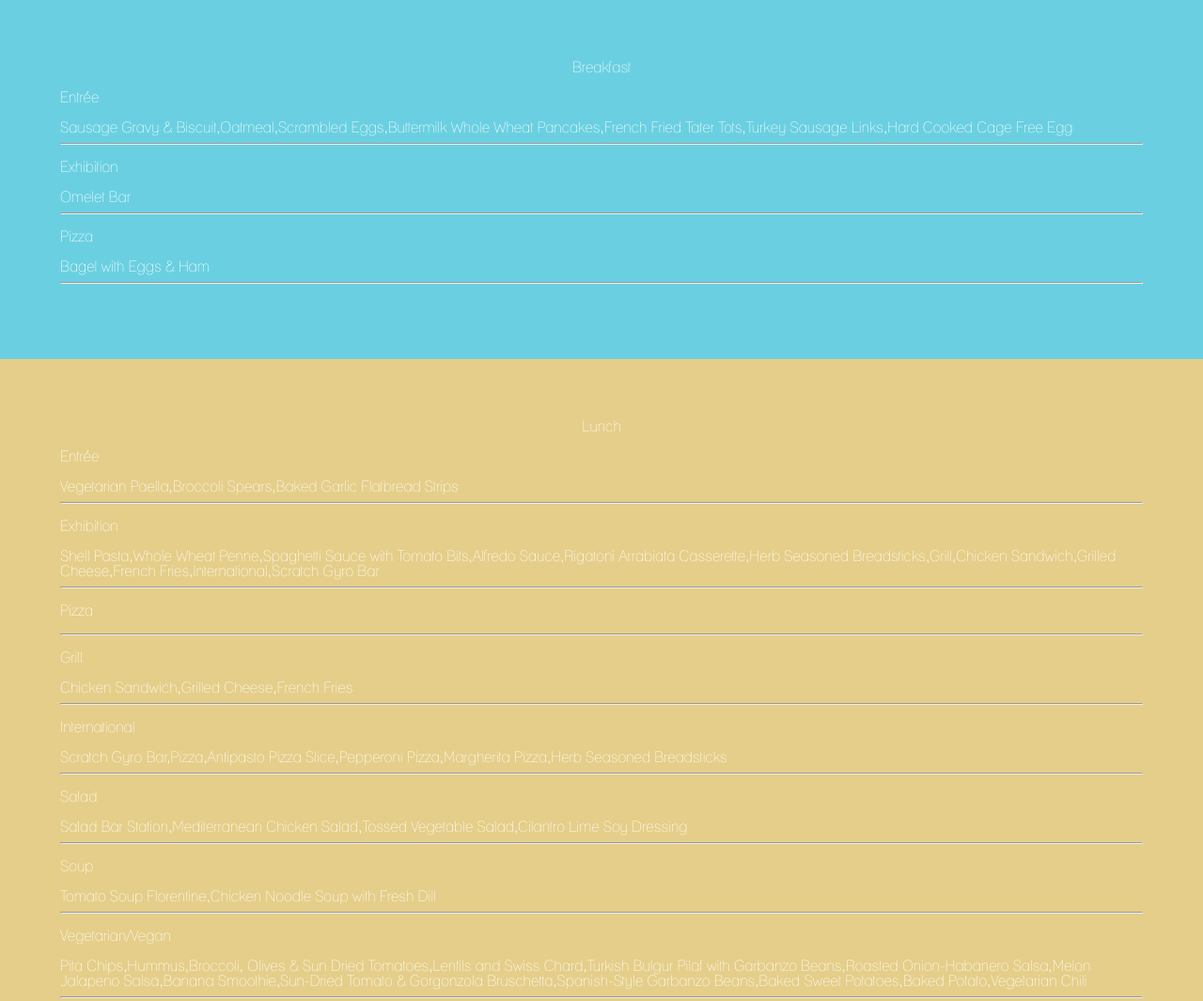
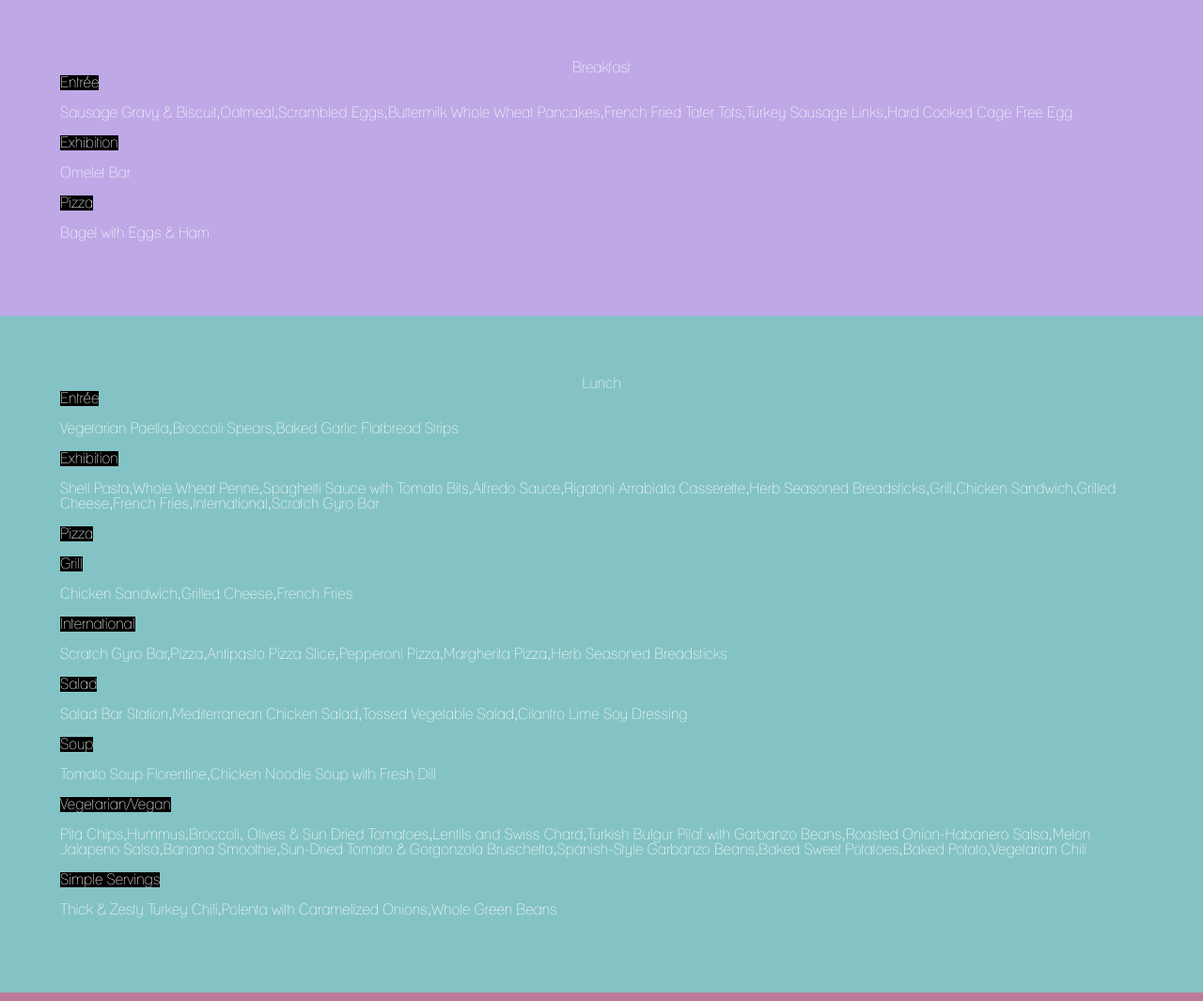
Before and after one commit to crim-bell-curve/whats-cooking, a website with bundled scripts: page index.html in a window 1280 px wide. Shown: the top 1065 px of the page at 94% size. Built offline with nearby package versions, Linux system fonts and the light colour scheme.

Commit message:
change colors and highlighting

```diff
--- a/bundle.js
+++ b/bundle.js
@@ -5,48 +5,35 @@
 
 window.addEventListener('load', function() {
 	/*
-	finished = false;
 
-	scraper()
+	scraper(displayData)
 
-	while (!finished) {
-		d3.select('#loading').text('Loading')
-		d3.select('#loading').text('Loading.')
-		d3.select('#loading').text('Loading..')
-		d3.select('#loading').text('Loading...')
-		finished = true
-	}
-
-	console.log('done!')
 
 	*/
 	var menu = require('./menu.js')
 
-	function displayData(div_name, data_obj) {
-		for (var i in Object.keys(data_obj)) {
-			d3.select(div_name)
-			    .append('div')
-			        .append('p').text(Object.keys(data_obj)[i])
-			    .append('div')
-			    	.append('p').text(data_obj[Object.keys(data_obj)[i]])
-			    	.append('hr')
+	function displayData() {
+
+		function arrange(div_name, data_obj) {
+			for (var i in Object.keys(data_obj)) {
+				d3.select(div_name)
+				    .append('div')
+				        //.append('p').text(Object.keys(data_obj)[i])
+				        .html('<span style="background-color: black">'+Object.keys(data_obj)[i]+'</span>')
+				        //.style('background-color', 'black')
+				    .append('div')
+				    	.append('p').text(data_obj[Object.keys(data_obj)[i]])
+				    	//.append('hr')
+			}
 		}
+
+		arrange('#breakfast', menu.breakfast);
+		arrange('#lunch', menu.lunch);
+		arrange('#dinner', menu.dinner);
+		arrange('#late_night', menu.late_night);
 	}
 
-	displayData('#breakfast', menu.breakfast);
-	displayData('#lunch', menu.lunch);
-	displayData('#dinner', menu.dinner);
-	displayData('#late_night', menu.late_night);
-	/*
-	d3.select('#breakfast').append('p')
-	    .text(JSON.stringify(menu.breakfast))
-	d3.select('#lunch').append('p')
-	    .text(JSON.stringify(menu.lunch))
-	d3.select('#dinner').append('p')
-	    .text(JSON.stringify(menu.dinner))
-	d3.select('#late_night').append('p')
-	    .text(JSON.stringify(menu.late_night))
-	*/
+	displayData();
 
 }, false);
 
--- a/style/style.css
+++ b/style/style.css
@@ -11,23 +11,24 @@ body {
 .outer {
 	padding: 5%;
 }
+
 #breakfast {
-	background-color: #6AD0E1;
+	background-color: #BEA8E6;
 	color: #FFFFFF;
 }
 
 #lunch {
-	background-color: #E5CE89;
+	background-color: #84C3C5;
 	color: #FFFFFF;
 }
 
 #dinner {
-	background-color: #B76AB4;
+	background-color: #BD7B99;
 	color: #FFFFFF;
 }
 
 #late_night {
-	background-color: #000000;
+	background-color: #40586F;
 	color: #FFFFFF;
 }
 
```
Also changed, not shown: index.js (+17 -33 lines), js/scraper.js (line endings or trailing spaces).
